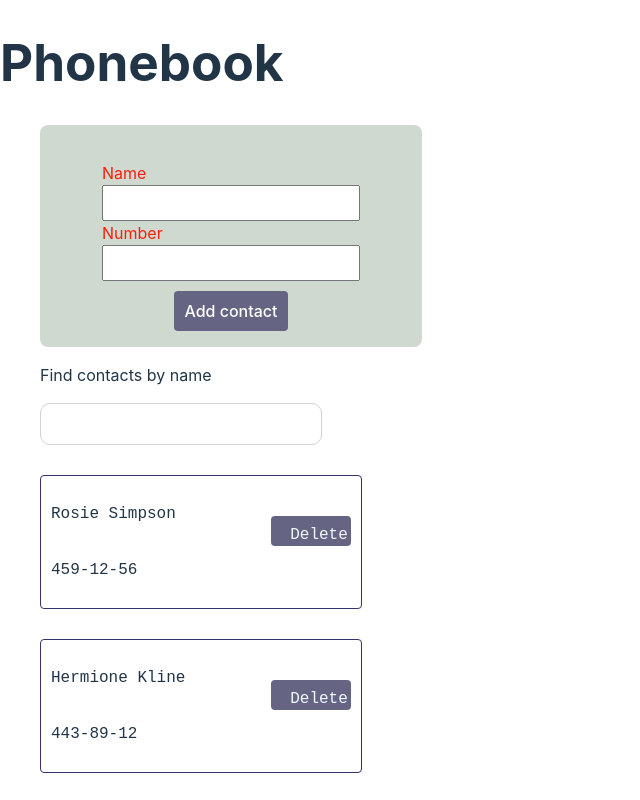
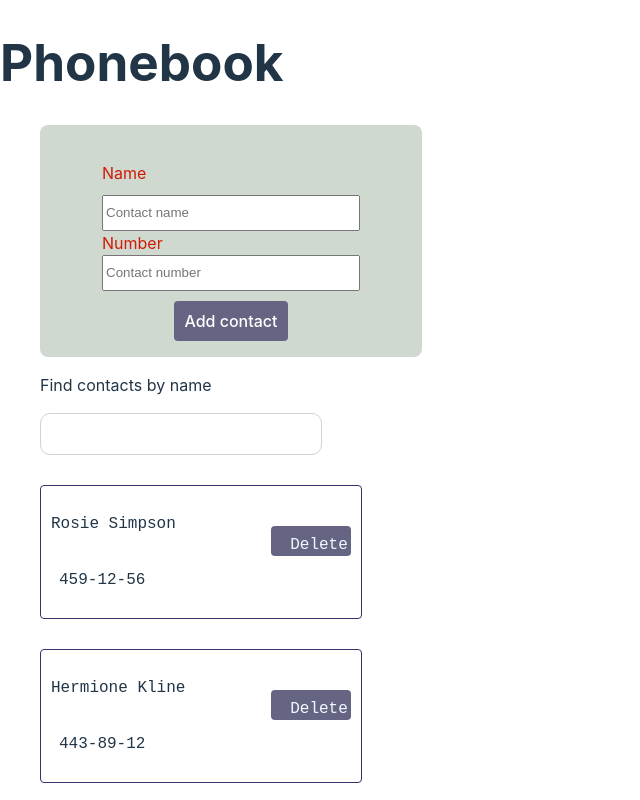
Before and after one commit to oleksamor/goit-react-hw-03, a React (Vite) app: page / in a window 1280 px wide. Shown: the top 800 px of the page, without its empty margins (0-640 px from the left). Built offline with nearby package versions, Linux system fonts and the light colour scheme.

Commit message:
change css contactform

```diff
--- a/src/components/Contact/Contact.jsx
+++ b/src/components/Contact/Contact.jsx
@@ -9,7 +9,7 @@ const Contact = ({ name, number, id, handleDeleteContact }) => {
           {name}
         </p>
         <p className={s.text}>
-          {/* <span className={s.span}></span> */}
+          <span className={s.span}></span>
           {number}
         </p>
       </div>
--- a/src/components/ContactForm/ContactForm.jsx
+++ b/src/components/ContactForm/ContactForm.jsx
@@ -10,14 +10,22 @@ const ContactForm = ({ initialValues, handleSubmit, registerSchema }) => {
         onSubmit={handleSubmit}
       >
         <Form className={s.form}>
-          <label>
+          <label className={s.lable}>
             <span className={s.text}>Name</span>
-            <Field className={s.input} name="name"></Field>
+            <Field
+              className={s.input}
+              name="name"
+              placeholder="Contact name"
+            ></Field>
             <ErrorMessage name="name" component="span" className={s.error} />
           </label>
           <label>
             <span className={s.text}> Number</span>
-            <Field className={s.input} name="number"></Field>
+            <Field
+              className={s.input}
+              name="number"
+              placeholder="Contact number"
+            ></Field>
             <ErrorMessage name="number" component="span" className={s.error} />
           </label>
           <button type="submit" className={s.button}>
--- a/src/components/ContactForm/ContactForm.module.css
+++ b/src/components/ContactForm/ContactForm.module.css
@@ -14,8 +14,19 @@
     margin-top: 20px;
 }
 
+.lable {
+    display: flex;
+    flex-direction: column;
+    gap: 10px;
+}
+
 .text {
-    color: #f3210a;
+    color: #d01b07;
+}
+
+.lable span {
+    font-size: 16px;
+    font-style: normal;
 }
 
 .input {
@@ -33,6 +44,10 @@
     padding: 10px;
 }
 
+.button:hover {
+    background-color: rgb(8, 8, 180);
+}
+
 .error {
     color: red;
     font-family: "Courier New", Courier, monospace;
```
